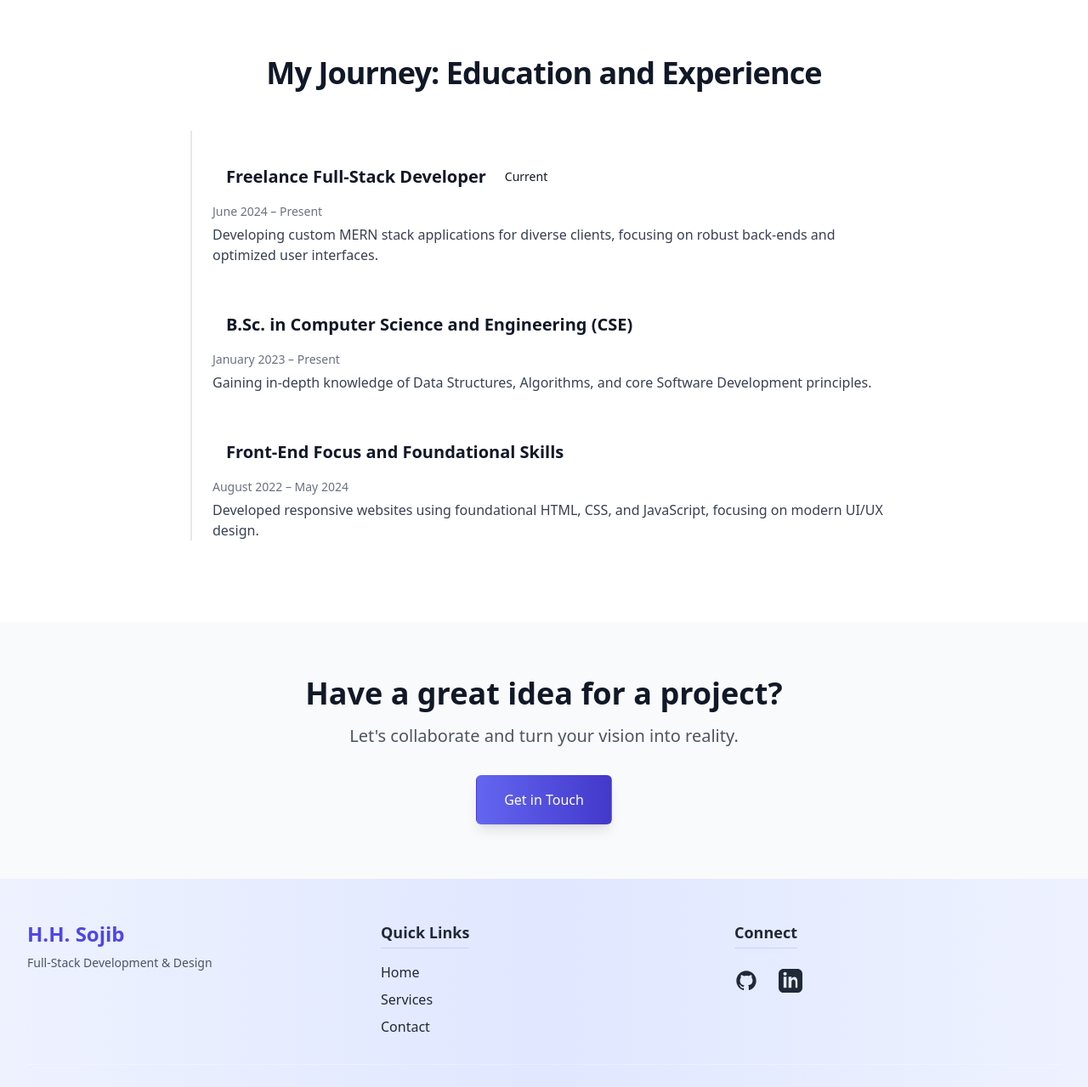
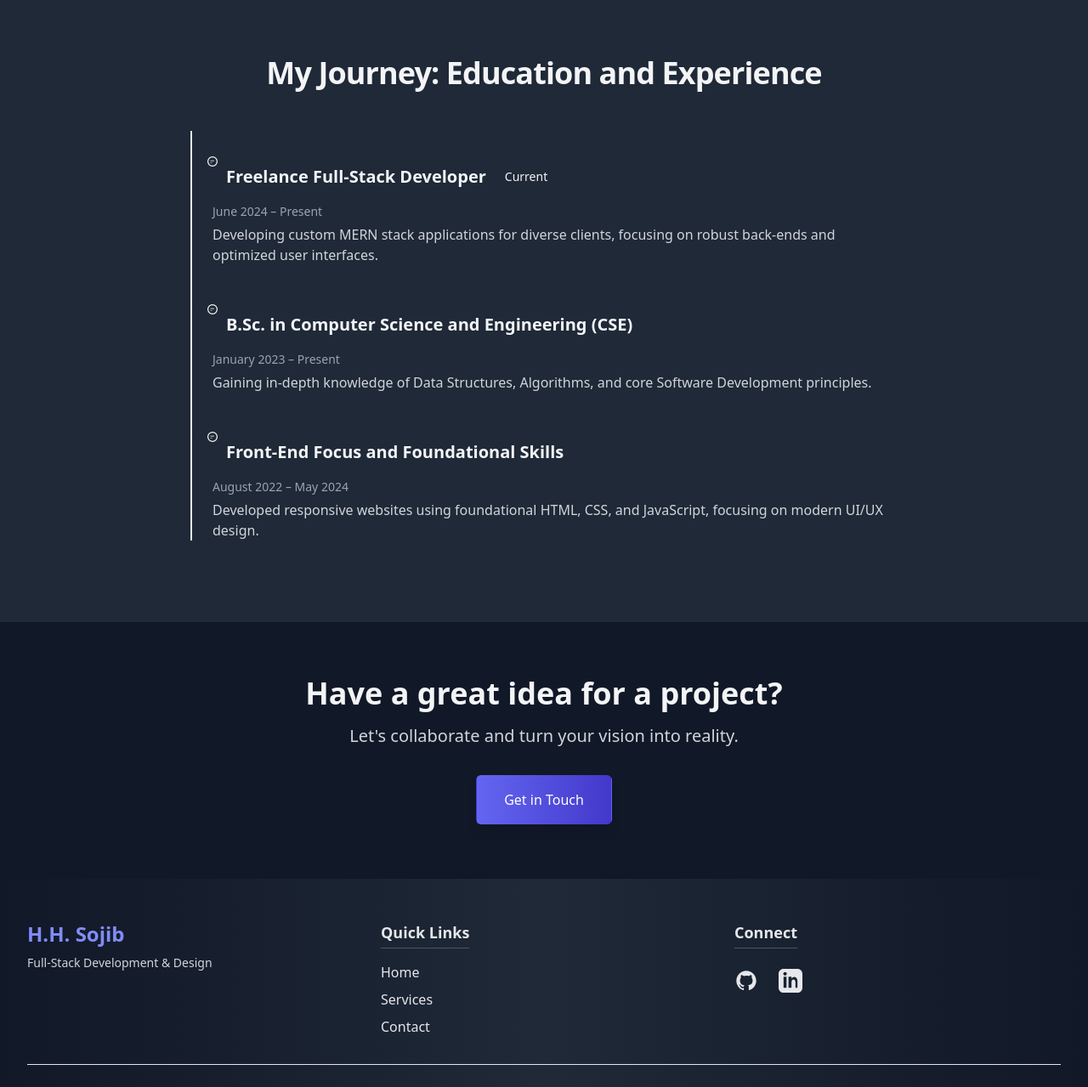
Before and after one commit to sojib215/Portfolio, a website: page about.html in a window 1280 px wide. Shown: the part 1500-2779 px from the top of the page at 85% size. Drawn offline with nearby package versions, Linux system fonts and the light colour scheme.

Commit message:
fixed code

```diff
--- a/about.html
+++ b/about.html
@@ -8,18 +8,19 @@
     <link rel="stylesheet" href="style.css">
     <link rel="shortcut icon" href="images/fab.jpg" type="image/x-icon" >
 </head>
-<body>
+<body class="bg-gray-900">
     <div id="navbar-placeholder"></div>
+
     <header>
-    <section id="about-hero" class="py-28 bg-gradient-to-b from-white to-indigo-50/40 dark:from-gray-900 dark:to-gray-800">
+    <section id="about-hero" class="py-28 bg-gradient-to-b from-gray-900 to-gray-800">
   <div class="max-w-5xl mx-auto px-6 text-center">
 
-    <h1 class="text-5xl md:text-7xl font-extrabold tracking-tight text-gray-300 opacity-0 transform translate-y-6 animate-fade-up"
+    <h1 class="text-5xl md:text-7xl font-extrabold tracking-tight text-gray-200 opacity-0 transform translate-y-6 animate-fade-up"
         style="animation-delay: 0.1s;">
       About <span class="text-indigo-600">Me</span>
     </h1>
 
-    <p class="mt-5 text-lg md:text-2xl text-slate-600 dark:text-slate-300 max-w-3xl mx-auto opacity-0 transform translate-y-6 animate-fade-up"
+    <p class="mt-5 text-lg md:text-2xl text-slate-300 max-w-3xl mx-auto opacity-0 transform translate-y-6 animate-fade-up"
        style="animation-delay: 0.3s;">
       A developer who loves building clean, fast and user-friendly digital experiences.
     </p>
@@ -33,7 +34,7 @@
 </section>
 </header>
 <main>
-    <section id="full-bio" class="py-16 md:py-24 bg-light-bg dark:bg-dark-bg bg-gradient-to-b from-white to-indigo-50/40 dark:from-gray-900 dark:to-gray-800">
+    <section id="full-bio" class="py-16 md:py-24 bg-dark-bg bg-gradient-to-b from-gray-900 dark:to-gray-800">
     <div class="max-w-7xl mx-auto px-4 sm:px-6 lg:px-8 grid grid-cols-1 lg:grid-cols-3 gap-12">
 
         <div class="lg:col-span-1 space-y-8 section-animate"
@@ -41,12 +42,12 @@
             style="transition-delay: 0.3s;">
 
             <!-- Profile Card -->
-            <div class="bg-white dark:bg-gray-800 p-6 rounded-xl shadow-2xl
+            <div class="bg-gray-800 p-6 rounded-xl shadow-2xl
                 transition-all duration-300 hover:shadow-xl hover:-translate-y-1 hover:scale-[1.02]
                 hover:shadow-indigo-200/50 dark:hover:shadow-indigo-500/20">
 
                 <img
-                    class="w-full h-auto rounded-lg mb-4 shadow-lg ring-4 ring-primary-indigo/30 dark:ring-primary-indigo/70 object-cover"
+                    class="w-full h-auto rounded-lg mb-4 shadow-lg ring-4 ring-primary-indigo/70 object-cover"
                     src="images/about.jpg"
                     alt="Habibul Hasan Sojib Profile">
 
@@ -55,13 +56,13 @@
             </div>
 
             <!-- Quick Stats Card -->
-            <div class="bg-white dark:bg-gray-800 p-6 rounded-xl shadow-2xl
+            <div class="bg-gray-800 p-6 rounded-xl shadow-2xl
                 transition-all duration-300 hover:shadow-xl hover:-translate-y-1 hover:scale-[1.02]
                 hover:shadow-indigo-200/50 dark:hover:shadow-indigo-500/20">
 
                 <h3 class="text-xl font-bold mb-4 border-b pb-2 dark:border-gray-700 text-white">Quick Stats</h3>
 
-                <ul class="space-y-3 text-gray-700 dark:text-gray-300">
+                <ul class="space-y-3 text-gray-300">
                     <li class="flex justify-between">
                         <span class="font-medium">Experience:</span>
                         <span class="text-primary-indigo font-semibold">2+ Years</span>
@@ -85,7 +86,7 @@
             data-animation="fade-in-left"
             style="transition-delay: 0.5s;">
 
-            <div class="space-y-6 text-lg text-gray-700 dark:text-gray-300">
+            <div class="space-y-6 text-lg text-gray-300">
                 <h2 class="text-3xl font-bold">My Story: Solving Problems with Code</h2>
 
                 <p>
@@ -116,34 +117,34 @@
     </div>
 </section>
 
-<section id="timeline" class="py-16 md:py-24 bg-white dark:bg-gray-800">
+<section id="timeline" class="py-16 md:py-24 bg-gray-800">
     <div class="max-w-4xl mx-auto px-4 sm:px-6 lg:px-8">
         <h2
-            class="text-3xl font-bold text-center tracking-tight sm:text-4xl mb-12 text-gray-900 dark:text-gray-100 section-animate"
+            class="text-3xl font-bold text-center tracking-tight sm:text-4xl mb-12 text-gray-100 section-animate"
             data-animation="fade-in-up"
             style="transition-delay: 0.7s;"
         >
             My Journey: Education and Experience
         </h2>
 
-        <ol class="relative border-l-2 border-primary-indigo/50 dark:border-primary-indigo/70">
+        <ol class="relative border-l-2 border-primary-indigo/70">
 
             <li class="mb-10 ml-6 section-animate"
                 data-animation="fade-in-left"
                 style="transition-delay: 0.9s;">
-                <span class="absolute flex items-center justify-center w-6 h-6 bg-primary-indigo/10 rounded-full -left-3 ring-8 ring-white dark:ring-gray-800 dark:bg-primary-indigo/20">
+                <span class="absolute flex items-center justify-center w-6 h-6  rounded-full -left-3 ring-8 ring-gray-800 bg-primary-indigo/20">
                     <svg class="w-3 h-3 text-primary-indigo" fill="currentColor" viewBox="0 0 20 20" aria-hidden="true">
                         <path d="M10 0a10 10 0 1 0 10 10A10.011 10.011 0 0 0 10 0Zm0 18a8 8 0 1 1 0-16 8 8 0 0 1 0 16Zm-4.5-5.5a.5.5 0 0 1 .5-.5h3a.5.5 0 0 1 0 1h-3a.5.5 0 0 1-.5-.5Zm0-4a.5.5 0 0 1 .5-.5h7a.5.5 0 0 1 0 1h-7a.5.5 0 0 1-.5-.5Z"/>
                     </svg>
                 </span>
-                <h3 class="flex p-4 items-center mb-1 text-xl font-semibold text-gray-900 dark:text-gray-100">
+                <h3 class="flex p-4 items-center mb-1 text-xl font-semibold text-gray-100">
                     Freelance Full-Stack Developer
-                    <span class="bg-primary-indigo/10 text-primary-indigo text-sm font-medium ml-3 px-2.5 py-0.5 rounded dark:bg-primary-indigo/30 dark:text-primary-indigo/80">Current</span>
+                    <span class=" text-primary-indigo text-sm font-medium ml-3 px-2.5 py-0.5 rounded bg-primary-indigo/30 text-primary-indigo/80">Current</span>
                 </h3>
-                <time class="block mb-2 text-sm font-normal leading-none text-gray-500 dark:text-gray-400">
+                <time class="block mb-2 text-sm font-normal leading-none text-gray-400">
                     June 2024 – Present
                 </time>
-                <p class="text-base font-normal text-gray-700 dark:text-gray-300">
+                <p class="text-base font-normal text-gray-300">
                     Developing custom MERN stack applications for diverse clients, focusing on robust back-ends and optimized user interfaces.
                 </p>
             </li>
@@ -151,18 +152,18 @@
             <li class="mb-10 ml-6 section-animate"
                 data-animation="fade-in-left"
                 style="transition-delay: 1.1s;">
-                <span class="absolute flex items-center justify-center w-6 h-6 bg-primary-indigo/10 rounded-full -left-3 ring-8 ring-white dark:ring-gray-800 dark:bg-primary-indigo/20">
+                <span class="absolute flex items-center justify-center w-6 h-6  rounded-full -left-3 ring-8 ring-gray-800 bg-primary-indigo/20">
                     <svg class="w-3 h-3 text-primary-indigo" fill="currentColor" viewBox="0 0 20 20" aria-hidden="true">
                         <path d="M10 0a10 10 0 1 0 10 10A10.011 10.011 0 0 0 10 0Zm0 18a8 8 0 1 1 0-16 8 8 0 0 1 0 16Zm-4.5-5.5a.5.5 0 0 1 .5-.5h3a.5.5 0 0 1 0 1h-3a.5.5 0 0 1-.5-.5Zm0-4a.5.5 0 0 1 .5-.5h7a.5.5 0 0 1 0 1h-7a.5.5 0 0 1-.5-.5Z"/>
                     </svg>
                 </span>
-                <h3 class="mb-1 p-4 text-xl font-semibold text-gray-900 dark:text-gray-100">
+                <h3 class="mb-1 p-4 text-xl font-semibold text-gray-100">
                     B.Sc. in Computer Science and Engineering (CSE)
                 </h3>
-                <time class="block mb-2 text-sm font-normal leading-none text-gray-500 dark:text-gray-400">
+                <time class="block mb-2 text-sm font-normal leading-none text-gray-400">
                     January 2023 – Present
                 </time>
-                <p class="text-base font-normal text-gray-700 dark:text-gray-300">
+                <p class="text-base font-normal text-gray-300">
                     Gaining in-depth knowledge of Data Structures, Algorithms, and core Software Development principles.
                 </p>
             </li>
@@ -170,18 +171,18 @@
             <li class="ml-6 section-animate"
                 data-animation="fade-in-left"
                 style="transition-delay: 1.3s;">
-                <span class="absolute flex items-center justify-center w-6 h-6 bg-primary-indigo/10 rounded-full -left-3 ring-8 ring-white dark:ring-gray-800 dark:bg-primary-indigo/20">
+                <span class="absolute flex items-center justify-center w-6 h-6 bg-primary-indigo/10 rounded-full -left-3 ring-8 ring-gray-800 bg-primary-indigo/20">
                     <svg class="w-3 h-3 text-primary-indigo" fill="currentColor" viewBox="0 0 20 20" aria-hidden="true">
                         <path d="M10 0a10 10 0 1 0 10 10A10.011 10.011 0 0 0 10 0Zm0 18a8 8 0 1 1 0-16 8 8 0 0 1 0 16Zm-4.5-5.5a.5.5 0 0 1 .5-.5h3a.5.5 0 0 1 0 1h-3a.5.5 0 0 1-.5-.5Zm0-4a.5.5 0 0 1 .5-.5h7a.5.5 0 0 1 0 1h-7a.5.5 0 0 1-.5-.5Z"/>
                     </svg>
                 </span>
-                <h3 class="mb-1 text-xl p-4 font-semibold text-gray-900 dark:text-gray-100">
+                <h3 class="mb-1 text-xl p-4 font-semibold text-gray-100">
                     Front-End Focus and Foundational Skills
                 </h3>
-                <time class="block mb-2 text-sm font-normal leading-none text-gray-500 dark:text-gray-400">
+                <time class="block mb-2 text-sm font-normal leading-none text-gray-400">
                     August 2022 – May 2024
                 </time>
-                <p class="text-base font-normal text-gray-700 dark:text-gray-300">
+                <p class="text-base font-normal text-gray-300">
                     Developed responsive websites using foundational HTML, CSS, and JavaScript, focusing on modern UI/UX design.
                 </p>
             </li>
@@ -190,15 +191,15 @@
     </div>
 </section>
 
-<section id="about-cta" class="py-16 bg-gray-50 dark:bg-gray-900">
+<section id="about-cta" class="py-16 bg-gray-900">
     <div class="max-w-7xl mx-auto px-4 sm:px-6 lg:px-8 text-center section-animate"
         data-animation="fade-in-up"
         style="transition-delay: 1.5s;"
     >
-        <h2 class="text-3xl font-extrabold sm:text-4xl text-gray-900 dark:text-gray-100">
+        <h2 class="text-3xl font-extrabold sm:text-4xl text-gray-100">
             Have a great idea for a project?
         </h2>
-        <p class="mt-4 text-xl text-gray-600 dark:text-gray-300">
+        <p class="mt-4 text-xl text-gray-300">
             Let's collaborate and turn your vision into reality.
         </p>
         <a href="contact.html" class="mt-8 inline-flex items-center justify-center px-8 py-4 border border-transparent text-base font-medium rounded-md shadow-lg text-white bg-gradient-to-r from-indigo-500 to-indigo-700 hover:from-indigo-600 hover:to-indigo-800 transition duration-300 transform hover:scale-105">
@@ -210,38 +211,38 @@
 
 <footer
     id="main-footer"
-    class="bg-gradient-to-r from-indigo-50 via-indigo-100 to-indigo-50 dark:from-gray-900 dark:via-gray-800 dark:to-gray-900 text-gray-800 dark:text-gray-200 backdrop-blur-sm border-t border-transparent py-10 md:py-12"
+    class="bg-gradient-to-r from-gray-900 via-gray-800 to-gray-900 text-gray-200 backdrop-blur-sm border-t border-transparent py-10 md:py-12"
 >
     <div class="max-w-7xl mx-auto px-4 sm:px-6 lg:px-8">
         <div class="grid grid-cols-1 md:grid-cols-3 gap-8 text-center md:text-left">
 
             <!-- Brand -->
             <div>
-                <h3 class="text-2xl font-bold text-indigo-600 dark:text-indigo-400 mb-2">H.H. Sojib</h3>
-                <p class="text-sm text-gray-600 dark:text-gray-300">Full-Stack Development & Design</p>
+                <h3 class="text-2xl font-bold text-indigo-400 mb-2">H.H. Sojib</h3>
+                <p class="text-sm text-gray-300">Full-Stack Development & Design</p>
             </div>
 
             <!-- Quick Links -->
             <div>
-                <h4 class="text-lg font-semibold mb-4 border-b border-indigo-200 dark:border-gray-600 inline-block pb-1">Quick Links</h4>
+                <h4 class="text-lg font-semibold mb-4 border-b border-gray-600 inline-block pb-1">Quick Links</h4>
                 <ul class="space-y-2">
-                    <li><a href="index.html" class="hover:text-indigo-600 dark:hover:text-indigo-400 transition">Home</a></li>
-                    <li><a href="services.html" class="hover:text-indigo-600 dark:hover:text-indigo-400 transition">Services</a></li>
-                    <li><a href="contact.html" class="hover:text-indigo-600 dark:hover:text-indigo-400 transition">Contact</a></li>
+                    <li><a href="index.html" class="hover:text-indigo-400 transition">Home</a></li>
+                    <li><a href="services.html" class="hover:text-indigo-400 transition">Services</a></li>
+                    <li><a href="contact.html" class="hover:text-indigo-400 transition">Contact</a></li>
                 </ul>
             </div>
 
             <!-- Social -->
             <div>
-                <h4 class="text-lg font-semibold mb-4 border-b border-indigo-200 dark:border-gray-600 inline-block pb-1">Connect</h4>
+                <h4 class="text-lg font-semibold mb-4 border-b border-gray-600 inline-block pb-1">Connect</h4>
                 <div class="flex justify-center md:justify-start space-x-6 mt-2">
-                    <a href="https://github.com/habibulhasansojib" target="_blank" class="hover:text-indigo-600 dark:hover:text-indigo-400 transition transform hover:scale-110">
+                    <a href="https://github.com/habibulhasansojib" target="_blank" class="hover:text-indigo-400 transition transform hover:scale-110">
                         <span class="sr-only">GitHub</span>
                         <svg class="h-7 w-7" fill="currentColor" viewBox="0 0 24 24">
                             <path fill-rule="evenodd" d="M12 2C6.477 2 2 6.484 2 12.017c0 4.418 2.867 8.165 6.839 9.504.5.092.682-.217.682-.483 0-.237-.008-.868-.013-1.703-2.782.605-3.369-1.343-3.369-1.343-.454-1.158-1.11-1.465-1.11-1.465-.908-.614.067-.6.067-.6 1.003.07 1.531 1.032 1.531 1.032.892 1.529 2.341 1.085 2.91.828.092-.64.354-1.085.645-1.334-2.22-.251-4.553-1.115-4.553-4.954 0-1.093.39-1.988 1.029-2.685-.103-.252-.446-1.272.098-2.65 0 0 .84-.27 2.75 1.026A9.564 9.564 0 0112 6.844c.85.004 1.705.115 2.504.337 1.909-1.296 2.747-1.027 2.747-1.027.546 1.379.202 2.398.1 2.651.639.696 1.028 1.592 1.028 2.685 0 3.839-2.339 4.69-4.566 4.943.359.309.678.92.678 1.855 0 1.334-.012 2.41-.012 2.737 0 .267.18.586.688.484C19.14 20.183 22 16.435 22 12.017 22 6.484 17.522 2 12 2z" clip-rule="evenodd"/>
                         </svg>
                     </a>
-                    <a href="#" class="hover:text-indigo-600 dark:hover:text-indigo-400 transition transform hover:scale-110">
+                    <a href="#" class="hover:text-indigo-400 transition transform hover:scale-110">
                         <span class="sr-only">LinkedIn</span>
                         <svg class="h-7 w-7" fill="currentColor" viewBox="0 0 24 24">
                             <path d="M19 0h-14c-2.761 0-5 2.239-5 5v14c0 2.761 2.239 5 5 5h14c2.762 0 5-2.239 5-5v-14c0-2.761-2.238-5-5-5zm-11 19h-3v-11h3v11zm-1.5-12.268c-.966 0-1.75-.79-1.75-1.764s.784-1.764 1.75-1.764 1.75.79 1.75 1.764-.783 1.764-1.75 1.764zm13.5 12.268h-3v-5.604c0-3.368-4-3.529-4 0v5.604h-3v-11h3v1.765c1.397-2.618 6-2.507 6 2.443v6.792z"/>
@@ -251,8 +252,8 @@
             </div>
         </div>
 
-        <div class="mt-8 pt-6 border-t border-white/30 dark:border-gray-600 text-center">
-            <p class="text-sm text-gray-600 dark:text-gray-400">&copy; <span id="current-year-footer"></span> Habibul Hasan Sojib. All rights reserved.</p>
+        <div class="mt-8 pt-6 border-t border-border-gray-600 text-center">
+            <p class="text-sm text-gray-300">&copy; <span id="current-year-footer"></span> Habibul Hasan Sojib. All rights reserved.</p>
         </div>
     </div>
 </footer>
```
Also changed, not shown: contact.html (+12 -12 lines), index.html (+1 -1 lines), services.html (+1 -1 lines).
